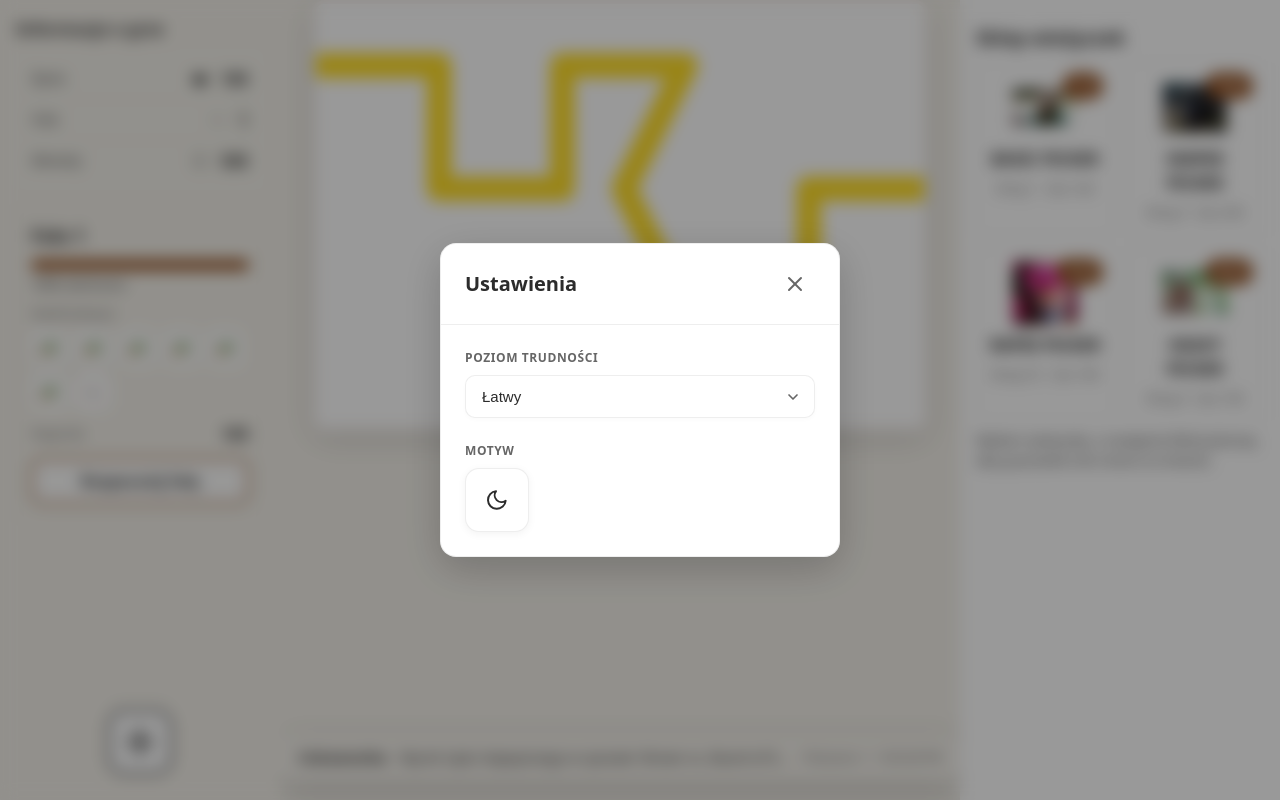
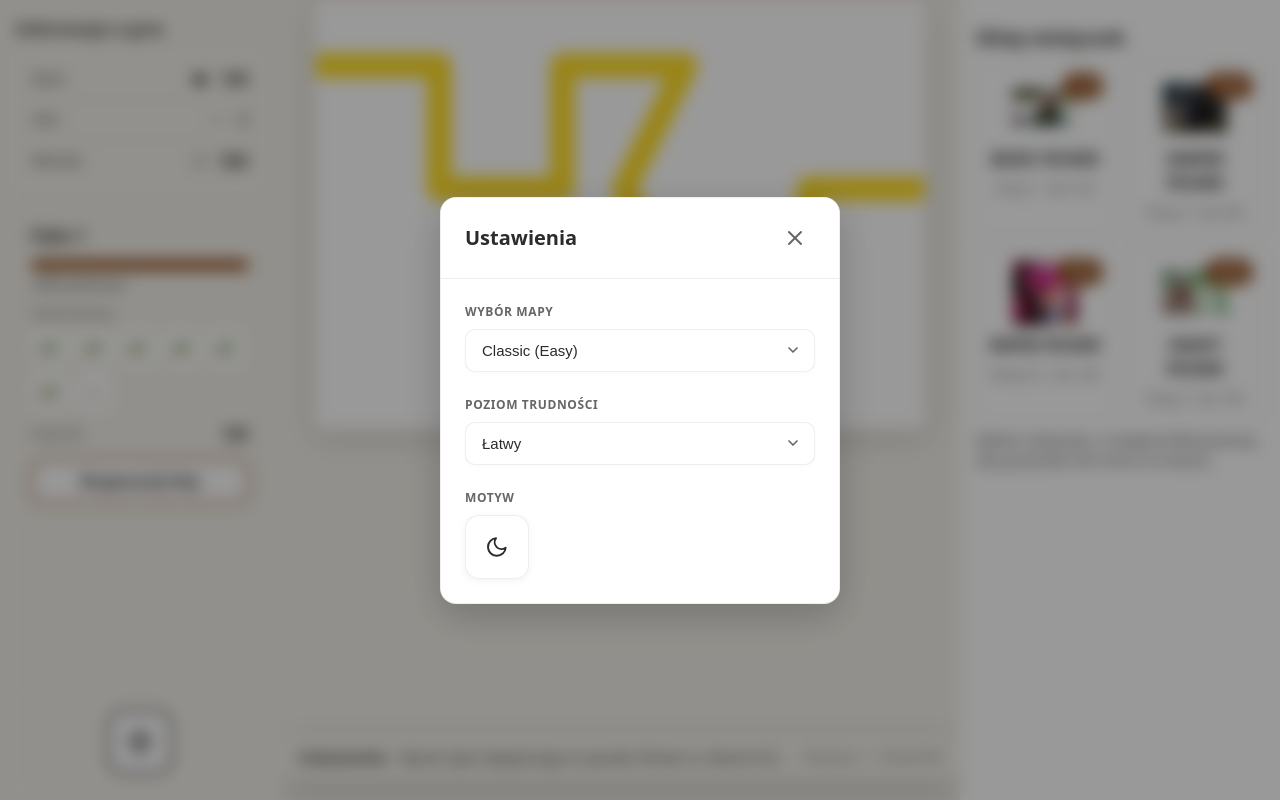
Before and after one commit to ASalek-Szkola/bawelna-app, a React (Vite) app: page / in a window 1280 px wide. Both pictures are taken after a click on the button "Ustawienia". Built offline with nearby package versions, Linux system fonts and the light colour scheme.

Commit message:
Map selection

```diff
--- a/src/App.jsx
+++ b/src/App.jsx
@@ -1,5 +1,5 @@
 // App.jsx
-import React, { useEffect, useState } from "react";
+import React, { useEffect, useState, useMemo } from "react";
 import GameInfo from "./components/HUD/GameInfo";
 import GameBoard from "./components/Board/GameBoard";
 import TowerInfo from "./components/TowerPanel/TowerInfo";
@@ -9,7 +9,7 @@ import "./styles/layout.css";
 import Quiz from "./components/Quiz/Quiz";
 import QuizFacts from "./components/Quiz/QuizFacts";
 import SettingsMenu from "./components/Settings/SettingsMenu";
-import mapConfig from "./config/mapConfig.json";
+import mapsConfig from "./config/mapsConfig.json";
 
 import useBoardScaling from "./hooks/useBoardScaling";
 import useTowers from "./hooks/useTowers";
@@ -19,7 +19,13 @@ import useGameState from "./hooks/useGameState";
 import { generateSingleWaveData } from "./utils/waveGenerator"; // Importuj funkcję do generowania pojedynczych fal
 
 const App = () => {
-  const boardScale = useBoardScaling();
+  const [selectedMapId, setSelectedMapId] = useState(mapsConfig[0].id);
+  const currentMapData = useMemo(
+    () => mapsConfig.find((m) => m.id === selectedMapId) || mapsConfig[0],
+    [selectedMapId],
+  );
+
+  const boardScale = useBoardScaling(currentMapData.board);
 
   const [difficulty, setDifficulty] = useState("Easy");
   const [isSettingsOpen, setIsSettingsOpen] = useState(false);
@@ -55,7 +61,7 @@ const App = () => {
     handleSellTower,
     handleUpgrade,
     handleTargetingChange,
-  } = useTowers({ money, setMoney });
+  } = useTowers({ money, setMoney, mapData: currentMapData });
 
   const { enemies, waveActive, startWave, setWaveActive, clearEnemies } =
     useGameLoop({
@@ -63,6 +69,7 @@ const App = () => {
       setTowers,
       onEnemyEscape: (damage) =>
         setHealth((prev) => Math.max(0, prev + Number(damage) || 0)),
+      mapData: currentMapData,
     });
 
   const [theme, setTheme] = React.useState(() => {
@@ -91,14 +98,23 @@ const App = () => {
     syncLoopState(enemies, waveActive, setWaveActive, clearEnemies);
   }, [enemies, waveActive, syncLoopState, setWaveActive, clearEnemies]);
 
-  const handleDifficultyChange = (newDifficulty) => {
-    setDifficulty(newDifficulty);
+  const handleResetGame = () => {
     setWave(1);
     setHealth(100);
     setMoney(500);
     setTowers([]);
     clearEnemies();
     setWaveActive(false);
+  };
+
+  const handleDifficultyChange = (newDifficulty) => {
+    setDifficulty(newDifficulty);
+    handleResetGame();
+  };
+
+  const handleMapChange = (newMapId) => {
+    setSelectedMapId(newMapId);
+    handleResetGame();
   };
 
   return (
@@ -146,14 +162,14 @@ const App = () => {
           <div
             className="game-board-wrapper"
             style={{
-              width: mapConfig.board.width * boardScale,
-              height: mapConfig.board.height * boardScale,
+              width: currentMapData.board.width * boardScale,
+              height: currentMapData.board.height * boardScale,
             }}
           >
             <div
               style={{
-                width: mapConfig.board.width,
-                height: mapConfig.board.height,
+                width: currentMapData.board.width,
+                height: currentMapData.board.height,
                 transform: `scale(${boardScale})`,
                 transformOrigin: "top left",
                 position: "absolute",
@@ -162,6 +178,7 @@ const App = () => {
               }}
             >
               <GameBoard
+                mapData={currentMapData}
                 towers={towers}
                 onTowerClick={setSelectedTowerId}
                 onBoardClick={handlePlaceTower}
@@ -218,6 +235,9 @@ const App = () => {
         theme={theme}
         onThemeToggle={() => setTheme((t) => (t === "dark" ? "light" : "dark"))}
         waveActive={waveActive}
+        maps={mapsConfig}
+        selectedMapId={selectedMapId}
+        onMapChange={handleMapChange}
       />
     </div>
   );
--- a/src/components/Settings/SettingsMenu.jsx
+++ b/src/components/Settings/SettingsMenu.jsx
@@ -1,30 +1,42 @@
 import React, { useState } from 'react';
 import './SettingsMenu.css';
 
-const SettingsMenu = ({ isOpen, onClose, difficulty, onDifficultyChange, theme, onThemeToggle, waveActive }) => {
+const SettingsMenu = ({ isOpen, onClose, difficulty, onDifficultyChange, theme, onThemeToggle, waveActive, maps = [], selectedMapId, onMapChange }) => {
   const [showConfirm, setShowConfirm] = useState(false);
-  const [pendingDifficulty, setPendingDifficulty] = useState(null);
+  const [pendingChange, setPendingChange] = useState(null);
 
   if (!isOpen) return null;
 
   const handleDifficultySelect = (val) => {
     if (waveActive) {
-      setPendingDifficulty(val);
+      setPendingChange({ type: 'difficulty', value: val });
       setShowConfirm(true);
     } else {
       onDifficultyChange(val);
     }
   };
 
+  const handleMapSelect = (val) => {
+    if (waveActive) {
+      setPendingChange({ type: 'map', value: val });
+      setShowConfirm(true);
+    } else {
+      onMapChange(val);
+    }
+  };
+
   const confirmChange = () => {
-    onDifficultyChange(pendingDifficulty);
+    if (pendingChange) {
+      if (pendingChange.type === 'difficulty') onDifficultyChange(pendingChange.value);
+      if (pendingChange.type === 'map') onMapChange(pendingChange.value);
+    }
     setShowConfirm(false);
-    setPendingDifficulty(null);
+    setPendingChange(null);
   };
 
   const cancelChange = () => {
     setShowConfirm(false);
-    setPendingDifficulty(null);
+    setPendingChange(null);
   };
 
   return (
@@ -41,6 +53,28 @@ const SettingsMenu = ({ isOpen, onClose, difficulty, onDifficultyChange, theme,
         </div>
 
         <div className="settings-content">
+          <div className="settings-section">
+            <label htmlFor="map-select">Wybór Mapy</label>
+            <div className="custom-select-container">
+              <select
+                id="map-select"
+                value={selectedMapId}
+                onChange={(e) => handleMapSelect(e.target.value)}
+              >
+                {maps.map((map) => (
+                  <option key={map.id} value={map.id}>
+                    {map.name} ({map.difficulty})
+                  </option>
+                ))}
+              </select>
+              <div className="select-arrow" aria-hidden="true">
+                <svg viewBox="0 0 24 24" width="16" height="16" fill="none" stroke="currentColor" strokeWidth="2.5" strokeLinecap="round" strokeLinejoin="round">
+                  <polyline points="6 9 12 15 18 9"></polyline>
+                </svg>
+              </div>
+            </div>
+          </div>
+
           <div className="settings-section">
             <label htmlFor="difficulty-select">Poziom trudności</label>
             <div className="custom-select-container">
@@ -102,8 +136,8 @@ const SettingsMenu = ({ isOpen, onClose, difficulty, onDifficultyChange, theme,
                 <line x1="12" y1="17" x2="12.01" y2="17"></line>
               </svg>
             </div>
-            <h3>Zmienić poziom?</h3>
-            <p>Fala jest w toku. Jeśli zmienisz poziom trudności, utracisz obecny postęp i gra zacznie się od nowa.</p>
+            <h3>Zmienić ustawienia gry?</h3>
+            <p>Fala jest w toku. Jeśli zmienisz to ustawienie, utracisz obecny postęp i gra zacznie się od nowa.</p>
             <div className="confirm-actions">
               <button className="confirm-btn primary" onClick={confirmChange}>Tak, zmień</button>
               <button className="confirm-btn secondary" onClick={cancelChange}>Anuluj</button>
--- /dev/null
+++ b/src/config/mapsConfig.json
@@ -0,0 +1,133 @@
+[
+  {
+    "id": "map_classic",
+    "name": "Classic",
+    "difficulty": "Easy",
+    "board": {
+      "width": 1000,
+      "height": 700
+    },
+    "pathWidth": 40,
+    "path": [
+      { "x": 0, "y": 100 },
+      { "x": 200, "y": 100 },
+      { "x": 200, "y": 300 },
+      { "x": 400, "y": 300 },
+      { "x": 400, "y": 100 },
+      { "x": 600, "y": 100 },
+      { "x": 500, "y": 300 },
+      { "x": 600, "y": 500 },
+      { "x": 800, "y": 500 },
+      { "x": 800, "y": 300 },
+      { "x": 1000, "y": 300 }
+    ]
+  },
+  {
+    "id": "map_meadow",
+    "name": "The Meadow",
+    "difficulty": "Beginner",
+    "board": {
+      "width": 1000,
+      "height": 700
+    },
+    "pathWidth": 40,
+    "path": [
+      { "x": 0, "y": 150 },
+      { "x": 250, "y": 150 },
+      { "x": 250, "y": 550 },
+      { "x": 750, "y": 550 },
+      { "x": 750, "y": 150 },
+      { "x": 1000, "y": 150 }
+    ]
+  },
+  {
+    "id": "map_river",
+    "name": "Winding River",
+    "difficulty": "Intermediate",
+    "board": {
+      "width": 1000,
+      "height": 700
+    },
+    "pathWidth": 40,
+    "path": [
+      { "x": 500, "y": 0 },
+      { "x": 500, "y": 150 },
+      { "x": 200, "y": 150 },
+      { "x": 200, "y": 350 },
+      { "x": 800, "y": 350 },
+      { "x": 800, "y": 550 },
+      { "x": 300, "y": 550 },
+      { "x": 300, "y": 700 }
+    ]
+  },
+  {
+    "id": "map_loop",
+    "name": "The Loop",
+    "difficulty": "Advanced",
+    "board": {
+      "width": 1000,
+      "height": 700
+    },
+    "pathWidth": 40,
+    "path": [
+      { "x": 0, "y": 350 },
+      { "x": 350, "y": 350 },
+      { "x": 350, "y": 100 },
+      { "x": 650, "y": 100 },
+      { "x": 650, "y": 600 },
+      { "x": 150, "y": 600 },
+      { "x": 150, "y": 200 },
+      { "x": 850, "y": 200 },
+      { "x": 850, "y": 450 },
+      { "x": 1000, "y": 450 }
+    ]
+  },
+  {
+    "id": "map_zigzag",
+    "name": "Zig-Zag Alley",
+    "difficulty": "Expert",
+    "board": {
+      "width": 1000,
+      "height": 700
+    },
+    "pathWidth": 40,
+    "path": [
+      { "x": 150, "y": 0 },
+      { "x": 150, "y": 500 },
+      { "x": 350, "y": 500 },
+      { "x": 350, "y": 150 },
+      { "x": 550, "y": 150 },
+      { "x": 550, "y": 600 },
+      { "x": 750, "y": 600 },
+      { "x": 750, "y": 100 },
+      { "x": 900, "y": 100 },
+      { "x": 900, "y": 700 }
+    ]
+  },
+  {
+    "id": "map_chaos",
+    "name": "Chaos",
+    "difficulty": "Master",
+    "board": {
+      "width": 1000,
+      "height": 700
+    },
+    "pathWidth": 40,
+    "path": [
+      { "x": 0, "y": 50 },
+      { "x": 950, "y": 50 },
+      { "x": 950, "y": 650 },
+      { "x": 50, "y": 650 },
+      { "x": 50, "y": 150 },
+      { "x": 850, "y": 150 },
+      { "x": 850, "y": 550 },
+      { "x": 150, "y": 550 },
+      { "x": 150, "y": 250 },
+      { "x": 750, "y": 250 },
+      { "x": 750, "y": 450 },
+      { "x": 250, "y": 450 },
+      { "x": 250, "y": 350 },
+      { "x": 1000, "y": 350 }
+    ]
+  }
+]
--- a/src/hooks/useGameLoop.js
+++ b/src/hooks/useGameLoop.js
@@ -1,10 +1,9 @@
 // \hooks\useGameLoop.js
 import { useState, useEffect, useRef, useCallback } from 'react';
-import mapConfig from '../config/mapConfig.json';
 import enemyConfig from '../config/enemyConfig.json';
 import towerConfig from '../config/towerConfig.json';
 
-export default function useGameLoop({ towers = [], setTowers = () => {}, onEnemyEscape = () => {} } = {}) {
+export default function useGameLoop({ towers = [], setTowers = () => {}, onEnemyEscape = () => {}, mapData } = {}) {
   const [enemies, setEnemies] = useState([]);
   const enemiesRef = useRef(enemies);
   const towersRef = useRef(towers);
@@ -58,7 +57,8 @@ export default function useGameLoop({ towers = [], setTowers = () => {}, onEnemy
       const prevEnemies = enemiesRef.current || [];
       const prevTowers = towersRef.current || [];
 
-      const path = mapConfig.path;
+      if (!mapData || !mapData.path) return;
+      const path = mapData.path;
       const spawnPoint = path[0];
 
       const totalInWave = prevEnemies[0]?.totalInWave || prevEnemies.length;
@@ -185,7 +185,7 @@ export default function useGameLoop({ towers = [], setTowers = () => {}, onEnemy
     }, tickMs);
 
     return () => clearInterval(interval);
-  }, [waveActive, setTowers, onEnemyEscape]);
+  }, [waveActive, setTowers, onEnemyEscape, mapData]);
 
   const clearEnemies = useCallback(() => setEnemies([]), []);
 
--- a/src/hooks/useTowers.js
+++ b/src/hooks/useTowers.js
@@ -1,9 +1,8 @@
 import { useState, useMemo } from 'react';
 import towerConfig from '../config/towerConfig.json';
-import mapConfig from '../config/mapConfig.json';
 import { isPointOnPath, isOverlappingTower } from '../utils/pathUtils'; // dodaj import
 
-export default function useTowers({ money = 0, setMoney = () => {} } = {}) {
+export default function useTowers({ money = 0, setMoney = () => {}, mapData } = {}) {
   const [towers, setTowers] = useState([]);
   const [selectedTowerId, setSelectedTowerId] = useState(null);
   const [shopSelectedType, setShopSelectedType] = useState(null);
@@ -33,7 +32,7 @@ export default function useTowers({ money = 0, setMoney = () => {} } = {}) {
     const TOWER_SIZE = 40;
 
     // 1. Sprawdź kolizję ze ścieżką
-    if (isPointOnPath(x, y, mapConfig.path, mapConfig.pathWidth)) {
+    if (mapData && isPointOnPath(x, y, mapData.path, mapData.pathWidth)) {
       return;
     }
 
```
Also changed, not shown: src/components/Board/GameBoard.jsx (+6 -4 lines), src/config/mapConfig.json (deleted, +0 -20 lines), src/hooks/useBoardScaling.js (+6 -5 lines).
